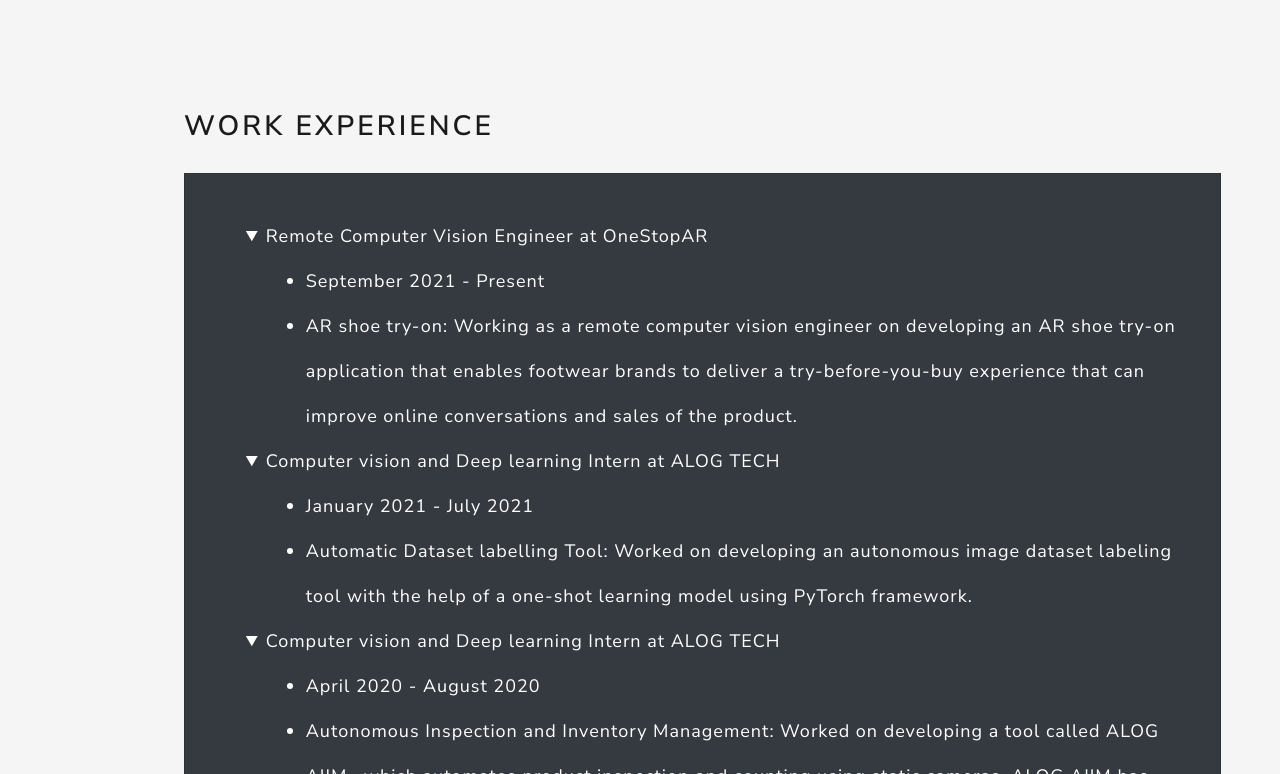
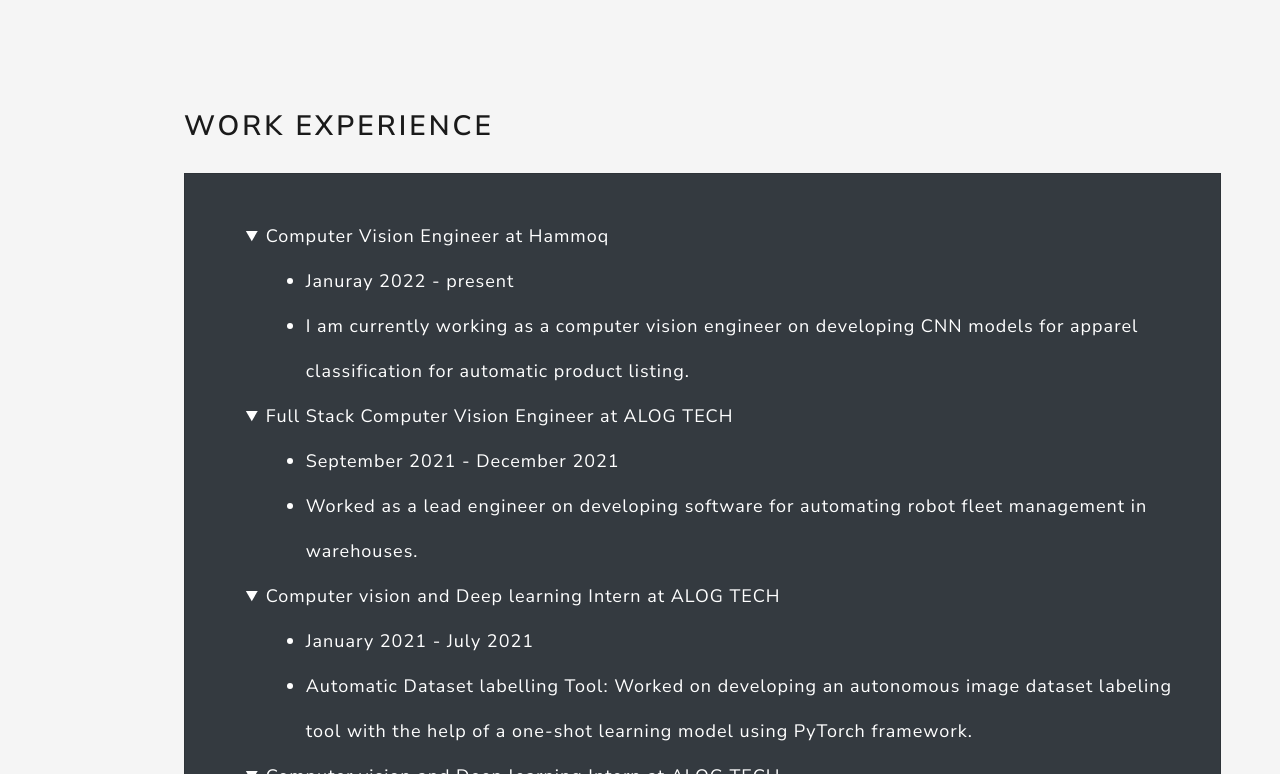
Before and after one commit to laxmaniron/laxmaniron.github.io, a plain HTML site: page index.html in a window 1280 px wide. Shown: the part 2298-3072 px from the top of the page. Drawn offline with nearby package versions, Linux system fonts and the light colour scheme.

Commit message:
added recent profile

```diff
--- a/index.html
+++ b/index.html
@@ -261,7 +261,7 @@
 
                 <div class="card-text">
                   <ul style="font-size: large;list-style-type: disclosure-closed;line-height: 45px;">
-                    <li style="list-style-type: disclosure-open;">Bachelor of Technology in Computer Science</li>
+                    <li style="list-style-type: disclosure-open;">Bachelor of Technology in Computer Science <b> (Gold Medalist) </b> </li>
                     <footer class="blockquote-footer" style=" font-family: 'Ubuntu', sans-serif; font-size: initial; ">
 
                         <span style="color: white">
@@ -476,12 +476,21 @@
 
                 <div class="card-text">
                   <ul style="font-size: large;list-style-type: disclosure-closed;line-height: 45px;">
-                    <li style="list-style-type: disclosure-open;">Remote Computer Vision Engineer at OneStopAR</li>
+
+                    <li style="list-style-type: disclosure-open;">Computer Vision Engineer at Hammoq</li>
 
                       <ul type="disc" style="color: white">
-                        <li> September 2021 - Present   </li>
-                        <li> AR shoe try-on: Working as a remote computer vision engineer on developing an AR shoe try-on application that enables footwear
-                          brands to deliver a try-before-you-buy experience that can improve online conversations and sales of the product. </li>
+                        <li> Januray 2022 - present   </li>
+                        <li> I am currently working as a computer vision engineer on developing CNN models for apparel classification for automatic product
+                          listing. </li>
+                        </ul>
+
+
+                    <li style="list-style-type: disclosure-open;">Full Stack Computer Vision Engineer at ALOG TECH</li>
+
+                      <ul type="disc" style="color: white">
+                        <li> September 2021 - December 2021   </li>
+                        <li> Worked as a lead engineer on developing software for automating robot fleet management in warehouses. </li>
                         </ul>
 
                   <li style="list-style-type: disclosure-open;">Computer vision and Deep learning Intern at ALOG TECH</li>
```
Also changed, not shown: 1 other file.
